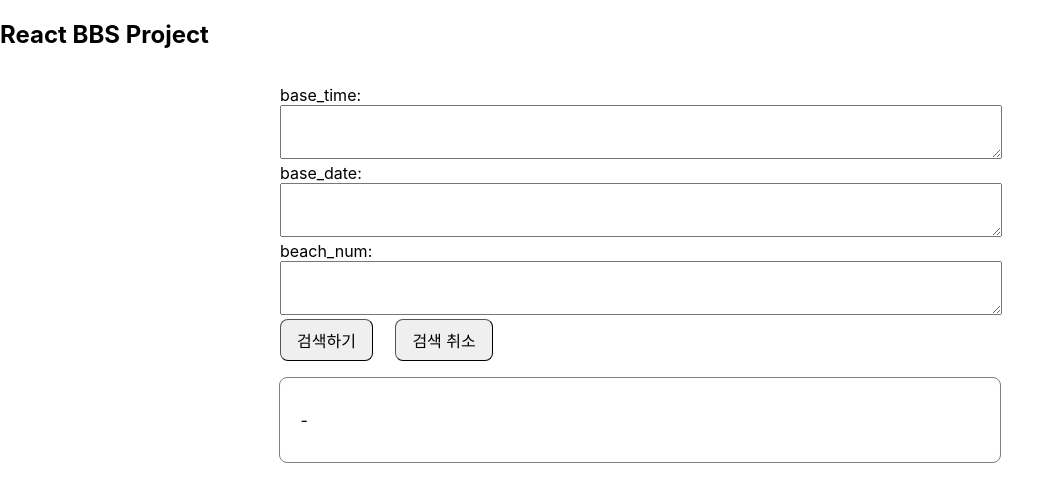
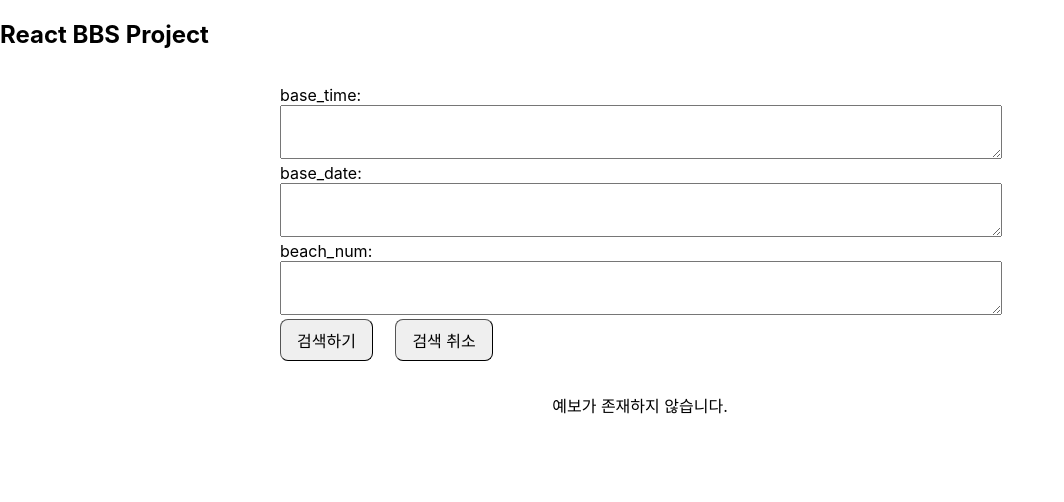
Before and after one commit to maybeaj/kdt-mini, a React (Create React App) app: page /forecast-select in a window 1280 px wide. Shown: the top 502 px of the page, without its empty margins (0-1064 px from the left). Built offline with nearby package versions, Linux system fonts and the light colour scheme; the HTML template or start-up script is replaced by a standard one.

Commit message:
key warning 수정

```diff
--- a/src/bbs/component/list/ForecastList.jsx
+++ b/src/bbs/component/list/ForecastList.jsx
@@ -16,14 +16,15 @@ const Wrapper = styled.div`
 
 function ForecastList(props) {
     return (
-
         <Wrapper>
             {props.data.length === 0 ? (
-			<ForecastItem data="예보가 존재하지 않습니다." />
+                <p>예보가 존재하지 않습니다.</p> // 예보가 없을 때 텍스트만 표시
             ) : (
-			props.data.map((forecast) => (
+                props.data.map((forecast, index) => (
                     <ForecastItem
-				data={forecast} />
+						key = { index }
+                        data={forecast}
+                    />
                 ))
             )}
         </Wrapper>
```
Lines whose indentation alone changed are shown as unchanged.
